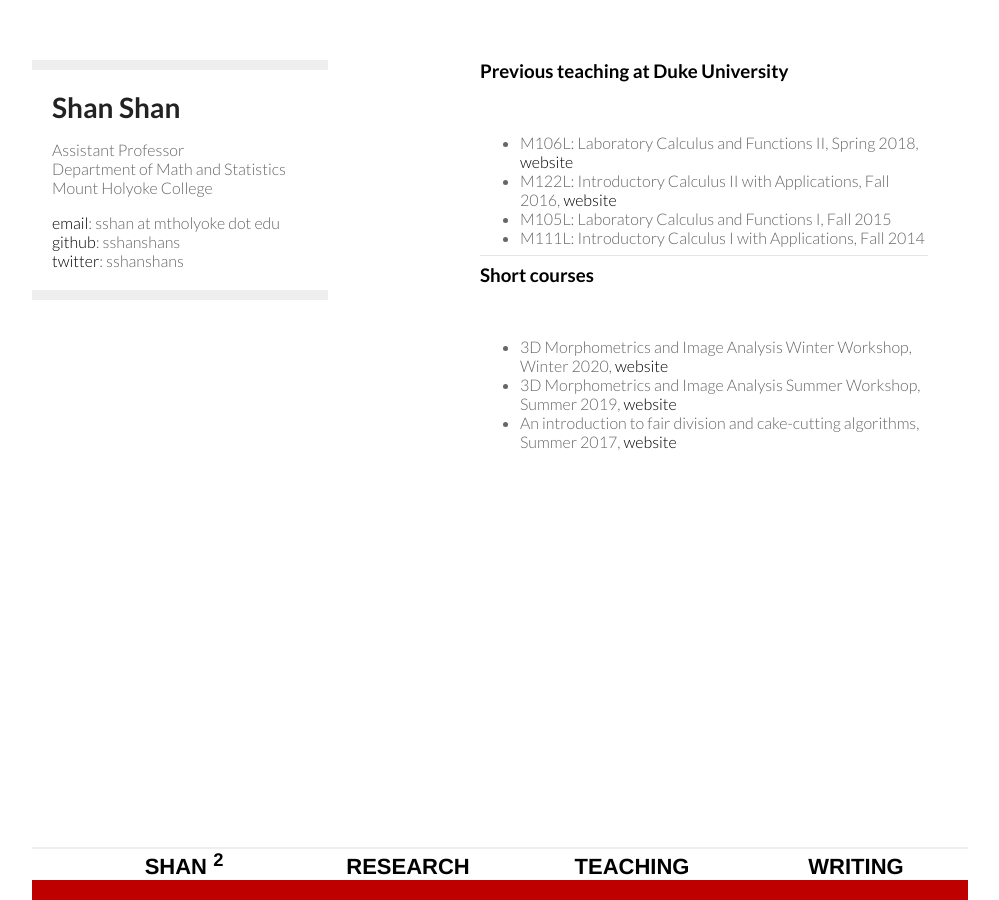
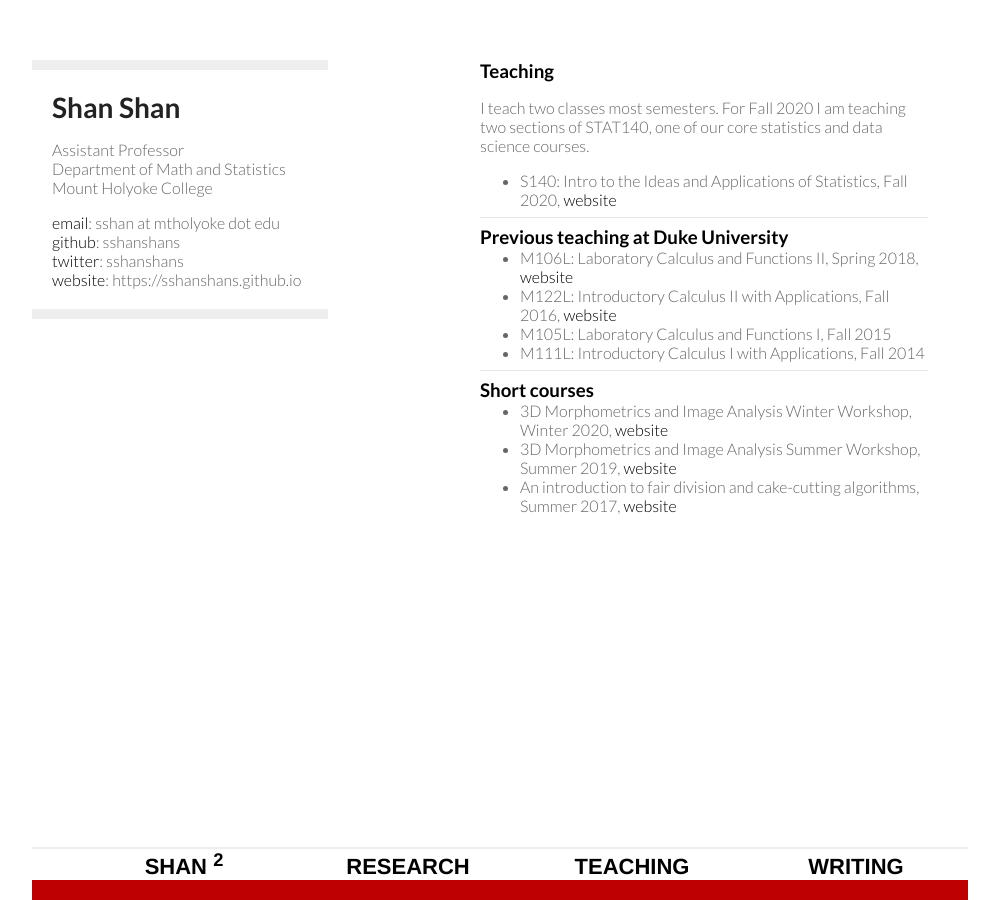
Before and after one commit to sshanshans/sshanshans.github.io, a Jekyll site: the page built from teaching/teaching.md, in a window 1280 px wide. Shown: the whole page, without its empty margins (160-1159 px from the left). Built offline with Jekyll 4.4.1, drawn with Linux system fonts in a browser that asks for light colours.

Commit message:
update web

```diff
--- a/_layouts/default.html
+++ b/_layouts/default.html
@@ -27,7 +27,8 @@
 
         <a href="mailto:sshan@math.duke.edu">email</a>: sshan at mtholyoke dot edu <br>
         <a href="https://github.com/sshanshans">github</a>: sshanshans <br>
-        <a href="https://twitter.com/sshanshans">twitter</a>: sshanshans
+        <a href="https://twitter.com/sshanshans">twitter</a>: sshanshans <br>
+	<a href="https://sshanshans.github.io">website</a>: https://sshanshans.github.io
 
 
       </header>
--- a/teaching/teaching.md
+++ b/teaching/teaching.md
@@ -3,9 +3,15 @@ layout: default
 title: Teaching
 description: Teaching
 ---
+### Teaching
+
+I teach two classes most semesters. For Fall 2020 I am teaching two sections of STAT140, one of our core statistics and data science courses.
+
+* S140: Intro to the Ideas and Applications of Statistics, Fall 2020, [website](https://sshanshans.github.io/stat140/)
+
+<hr />
 
 ### Previous teaching at Duke University
-<br/>
 
 * M106L: Laboratory Calculus and Functions II, Spring 2018, [website](/math106/index.html)
 * M122L:  Introductory Calculus II with Applications, Fall 2016, [website](/calculus2/index.html)
@@ -15,7 +21,6 @@ description: Teaching
 <hr />
 
 ### Short courses
-<br/>
 
 * 3D Morphometrics and Image Analysis Winter Workshop, Winter 2020, [website](https://slicermorph.github.io/2020_Winter_Workshop/)
 * 3D Morphometrics and Image Analysis Summer Workshop, Summer 2019, [website](https://slicermorph.github.io/2019_Summer_Workshop/)
```
Also changed, not shown: index.md (+0 -1 lines).
